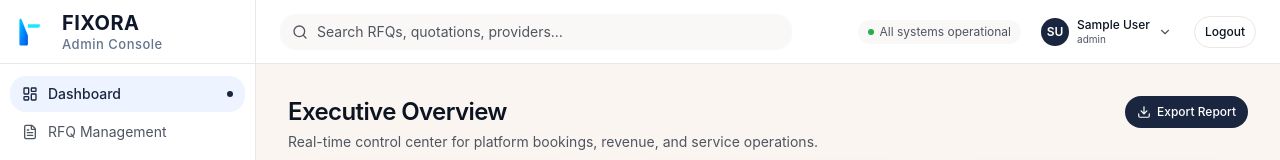
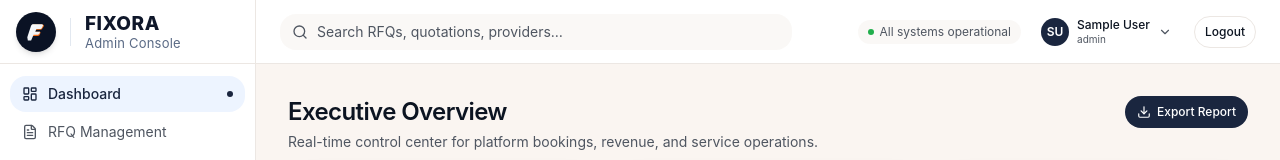
Before and after one commit to kvip6240-hash/fixora-admin-dashbord, a React (Vite) app: page / in a window 1280 px wide. Shown: the top 160 px of the page. Built offline with nearby package versions, Linux system fonts and the light colour scheme; no server answers; sample sign-in values are in the browser's storage.

Commit message:
Update Fixora admin console branding

```diff
--- a/src/components/app-shell.tsx
+++ b/src/components/app-shell.tsx
@@ -71,35 +71,45 @@ export function AppShell({
       <Toaster position="top-right" richColors closeButton />
       {/* Sidebar */}
       <aside className="hidden lg:flex flex-col w-64 shrink-0 bg-sidebar border-r border-sidebar-border">
-        <div className="h-16 flex items-center gap-3 px-4 border-b border-sidebar-border">
-          {/* Fixora Cyan-to-Blue Gradient Logo Icon */}
-          <svg className="w-[34px] h-[34px] shrink-0" viewBox="0 0 40 40" fill="none" xmlns="http://www.w3.org/2000/svg">
+        <div className="h-16 flex items-center gap-2.5 px-4 border-b border-sidebar-border">
+          {/* Dark Navy Circle with Orange/Gold + White Stylized F Logo */}
+          <div className="w-10 h-10 rounded-full bg-[#0A1224] flex items-center justify-center shrink-0 shadow-md">
+            <svg className="w-6 h-6" viewBox="0 0 32 32" fill="none" xmlns="http://www.w3.org/2000/svg">
               <defs>
-              <linearGradient id="fixora-gradient-mark" x1="0%" y1="0%" x2="100%" y2="100%">
-                <stop offset="0%" stopColor="#00D2FF" />
-                <stop offset="50%" stopColor="#0088FF" />
-                <stop offset="100%" stopColor="#0052D4" />
+                <linearGradient id="fixora-orange-wing" x1="0%" y1="0%" x2="100%" y2="100%">
+                  <stop offset="0%" stopColor="#FBBF24" />
+                  <stop offset="50%" stopColor="#F97316" />
+                  <stop offset="100%" stopColor="#EA580C" />
+                </linearGradient>
+                <linearGradient id="fixora-white-stem" x1="0%" y1="0%" x2="100%" y2="100%">
+                  <stop offset="0%" stopColor="#FFFFFF" />
+                  <stop offset="100%" stopColor="#E2E8F0" />
                 </linearGradient>
               </defs>
-            {/* Geometric F logo mark */}
+              {/* Upper orange/gold slanted wing */}
               <path
-              d="M 6 4 C 4.895 4 4 4.895 4 6 L 4 34 C 4 35.105 4.895 36 6 36 L 12 36 C 13.105 36 14 35.105 14 34 L 14 24 L 28 C 29.105 24 30 23.105 30 22 L 30 17 C 30 15.895 29.105 15 28 15 L 14 15 L 14 11 L 34 C 35.105 11 36 10.105 36 9 L 36 6 C 36 4.895 35.105 4 34 4 L 6 4 Z"
-              fill="url(#fixora-gradient-mark)"
+                d="M 12 6 H 24.5 C 26 6 27 7.2 26.2 8.5 L 24 12 C 23.6 12.7 22.8 13 22 13 H 15.5 L 14 15.5 H 20.5 C 21.5 15.5 22.3 16.1 22 17.1 L 21 19.8 C 20.7 20.7 19.8 21.3 18.8 21.3 H 12.5 L 8 21.3 L 12 6 Z"
+                fill="url(#fixora-orange-wing)"
               />
+              {/* Lower white curved stem */}
               <path
-              d="M 14 15 L 26 15 C 27.105 15 28 14.105 28 13 L 28 11 L 14 11 L 14 15 Z"
-              fill="#00E5FF"
-              opacity="0.9"
+                d="M 5 25.5 C 4.5 26.3 5.1 27.3 6 27.3 H 9.5 L 12.8 19.5 H 18.5 C 19.5 19.5 20.3 18.9 20.6 18 L 21.4 15.5 H 15 L 16.5 12 H 21.5 C 22.5 12 23.3 11.4 23.7 10.5 L 25.2 7.8 C 25.7 6.8 25 5.5 23.8 5.5 H 12 C 10.8 5.5 9.8 6.3 9.4 7.5 L 4.8 21.8 C 4.4 23 4.2 24.3 5 25.5 Z"
+                fill="url(#fixora-white-stem)"
               />
             </svg>
+          </div>
 
-          <div className="leading-tight">
-            <div className="text-[20px] font-bold text-[#0F172A] dark:text-white tracking-[0.5px] uppercase">
+          {/* Vertical Line Divider */}
+          <div className="w-[1px] h-7 bg-slate-200 dark:bg-slate-700/80 mx-1 shrink-0" />
+
+          {/* Branding Text */}
+          <div className="flex flex-col justify-center">
+            <span className="text-[19px] font-extrabold text-[#0F172A] dark:text-white tracking-[0.5px] uppercase leading-none mb-1 font-sans">
               FIXORA
-            </div>
-            <div className="text-[13px] font-medium text-[#64748B] dark:text-slate-400 tracking-[0.5px]">
+            </span>
+            <span className="text-[13px] font-normal text-[#5A6A85] dark:text-slate-400 tracking-[0.2px] leading-none">
               Admin Console
-            </div>
+            </span>
           </div>
         </div>
         <nav className="flex-1 overflow-y-auto py-3 px-2.5 space-y-0.5">
```
Lines whose indentation alone changed are shown as unchanged.
